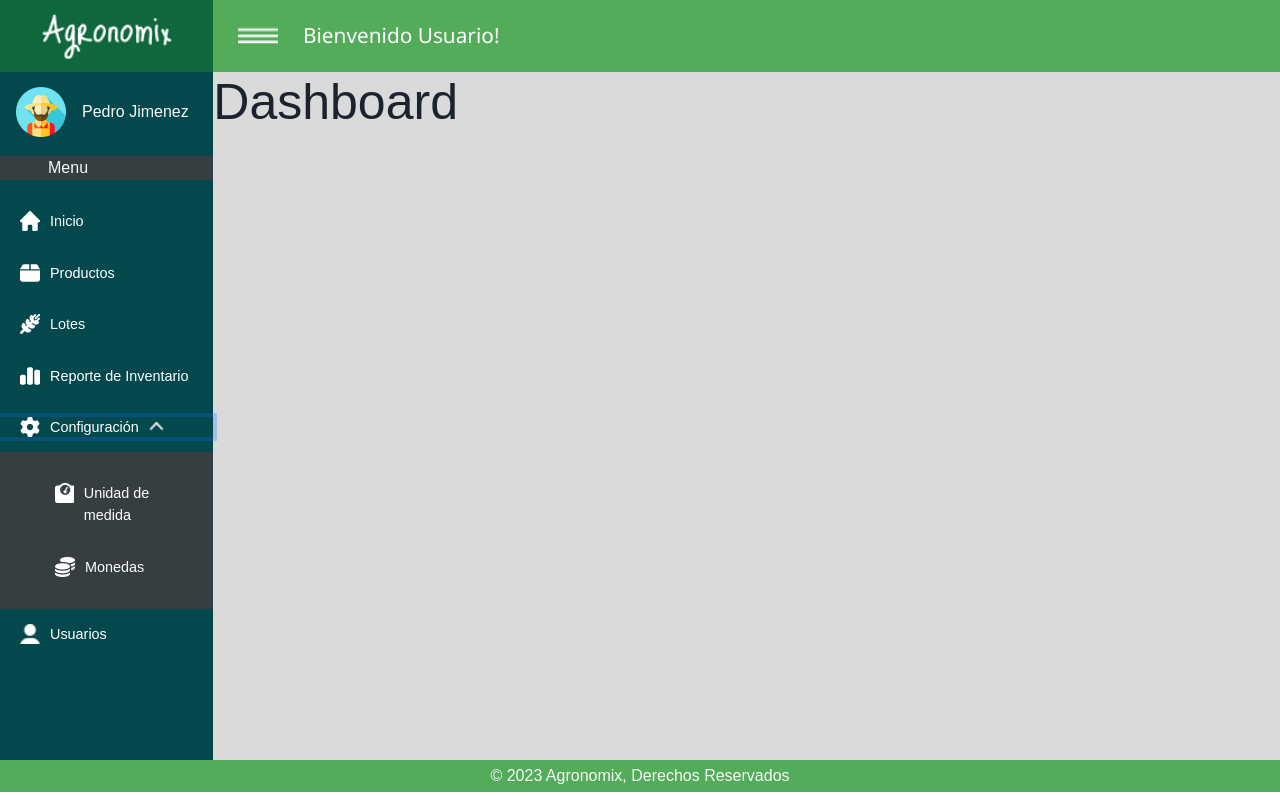
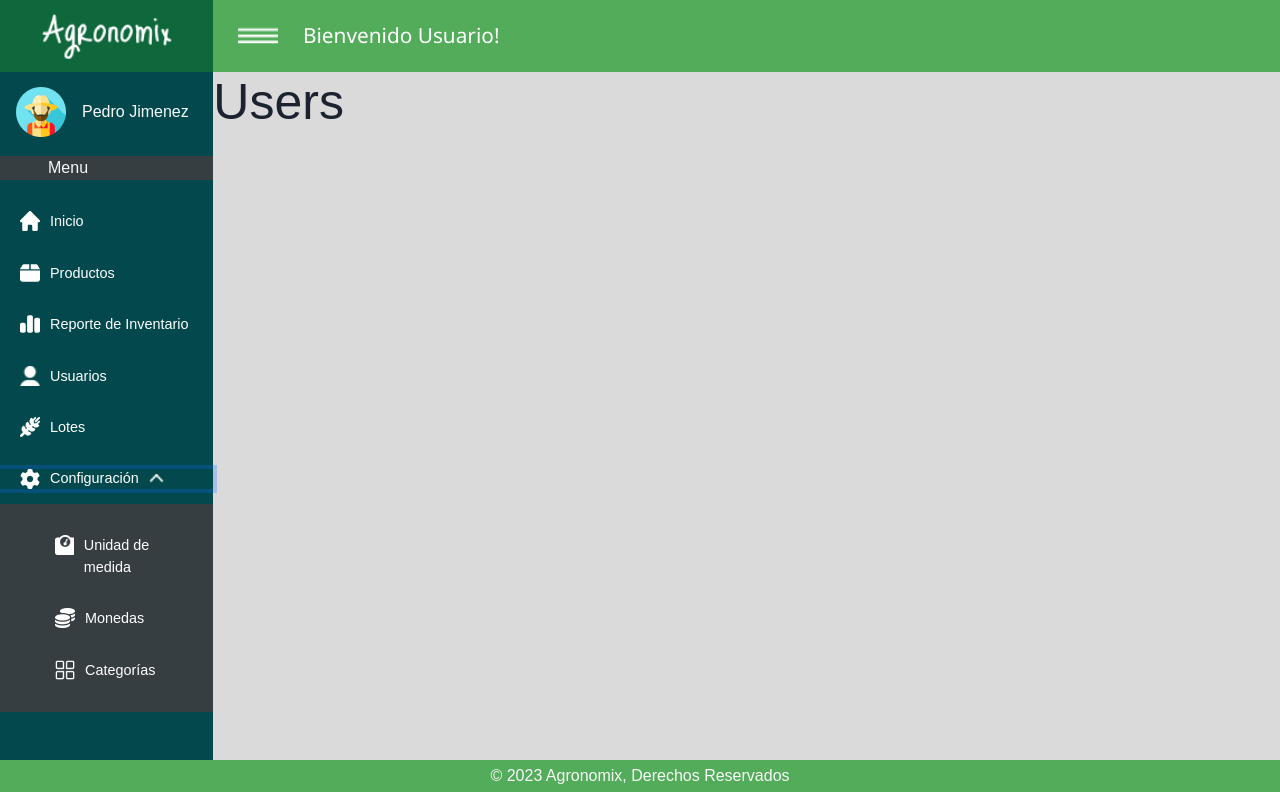
Before and after one commit to CibProTec/agronomix, a React (Create React App) app: page /Users in a window 1280 px wide. Both pictures are taken after a click on the button "Configuración". Built offline with nearby package versions, Linux system fonts and the light colour scheme.

Commit message:
updating sidebar and routes

```diff
--- a/src/App.js
+++ b/src/App.js
@@ -3,6 +3,8 @@ import Layout from "./reusable/Layout/Layout";
 import Dashboard from "./pages/Dashboard/Dashboard";
 import NotFound from "./pages/NotFound/NotFound";
 import { Inventory } from "./pages/Inventory/Inventory";
+import { Users } from "./pages/Users/Users";
+import { Products } from "./pages/Products/Products";
 
 function App() {
   return (
@@ -12,9 +14,9 @@ function App() {
             <Layout>
                 <Routes>
                   <Route path="/" element={<Dashboard/>} />
-                  <Route path="/Products" element={<Dashboard/>} />
+                  <Route path="/Products" element={<Products/>} />
                   <Route path="/Inventory" element={<Inventory/>} />
-                  <Route path="/Users" element={<Dashboard/>} />
+                  <Route path="/Users" element={<Users/>} />
                   <Route path="*" element={<NotFound/>} />
                 </Routes>
             </Layout>
--- a/src/pages/Products/Products.jsx
+++ b/src/pages/Products/Products.jsx
@@ -0,0 +1,7 @@
+import React from 'react'
+
+export const Products = () => {
+  return (
+    <h1>Products</h1>
+  )
+}
--- a/src/pages/Users/Users.jsx
+++ b/src/pages/Users/Users.jsx
@@ -2,6 +2,6 @@ import React from 'react'
 
 export const Users = () => {
   return (
-    <div>Users</div>
+    <h1>Users</h1>
   )
 }
--- a/src/reusable/Sidebar/Sidebar.jsx
+++ b/src/reusable/Sidebar/Sidebar.jsx
@@ -1,7 +1,10 @@
 import {React, useState} from "react";
+import { useNavigate } from "react-router-dom";
 import { Accordion, AccordionHeader, AccordionItem, AccordionBody } from "reactstrap";
 import  userDefault  from "../../assets/utils/user-defailt-img.png";
 export const Sidebar = () => {
+
+    const navigate = useNavigate();
 
     const [open, setOpen] = useState('');
     const toggle = (id) => {
@@ -12,31 +15,40 @@ export const Sidebar = () => {
       }
     };
 
+    const handleNavigate = (path) => {
+        navigate('/'+path)
+    }
+
+
     return(
         <div id="Sidebar" className="bg-verde-oscuro">
             <div id="logo-container" className="bg-verde-bosque">
                 <div id="logo-sidebar"></div>
             </div>
             <div id="user-info-container">
-                    <img className="mx-3" src={userDefault} alt="" height="50px" width="50px"/>
-                    <span className="text-light">Pedro Jimenez</span>
+                <img className="mx-3" src={userDefault} alt="" height="50px" width="50px"/>
+                <span className="text-light">Pedro Jimenez</span>
             </div>
             <div className="bg-gris px-5 text-light mt-1 mb-3">Menu</div>
-            <div className="sidebar-item">
+            <div className="sidebar-item cursor-pointer" onClick={() => {handleNavigate('')}}>
                 <div className="home-icon"></div>
                 Inicio
             </div>
-            <div className="sidebar-item">
+            <div className="sidebar-item cursor-pointer" onClick={() => {handleNavigate('Products')}}>
                 <div className="products-icon"></div>
                 Productos
             </div>
-            <div className="sidebar-item">
+            <div className="sidebar-item cursor-pointer" onClick={() => {handleNavigate('Inventory')}}>
+                <div className="inventory-chart-icon"></div>
+                Reporte de Inventario
+            </div>
+            <div className="sidebar-item cursor-pointer" onClick={() => {handleNavigate('Users')}}>
+                <div className="user-icon"></div>
+                Usuarios
+            </div>
+            <div className="sidebar-item cursor-pointer" >
                 <div className="lots-icon"></div>
                 Lotes
-            </div>
-            <div className="sidebar-item">
-                <div className="inventory-chart-icon"></div>
-                Reporte de Inventario
             </div>
             <Accordion flush open={open} toggle={toggle}>
                 <AccordionItem className="bg-verde-oscuro">
@@ -45,21 +57,21 @@ export const Sidebar = () => {
                     Configuración
                 </AccordionHeader>
                 <AccordionBody accordionId="1" id="accordion-body-sidebar" className="bg-gris">
-                <div className="sidebar-item">
+                <div className="sidebar-item cursor-pointer">
                     <div className="weight-icon"></div>
                     Unidad de medida
                 </div>
-                <div className="sidebar-item">
+                <div className="sidebar-item cursor-pointer">
                     <div className="coins-icon"></div>
                     Monedas
+                </div>
+                <div className="sidebar-item cursor-pointer">
+                    <div className="categ-icon"></div>
+                    Categorías
                 </div>
                 </AccordionBody>
                 </AccordionItem>
             </Accordion>
-            <div className="sidebar-item">
-                <div className="user-icon"></div>
-                Usuarios
-            </div>
         </div>
     )
 }
--- a/src/styles/reusable/sidebar.scss
+++ b/src/styles/reusable/sidebar.scss
@@ -129,3 +129,12 @@
     background-size: cover;
     background-repeat: no-repeat;
 }
+
+.categ-icon{
+    margin: 0px 10px 0px 20px;
+    height: 20px;
+    width: 20px;
+    background-image: url('../../assets/icons/categoria-icon.png');
+    background-size: cover;
+    background-repeat: no-repeat;
+}
```
Also changed, not shown: src/assets/icons/categoria-icon.png (added).
